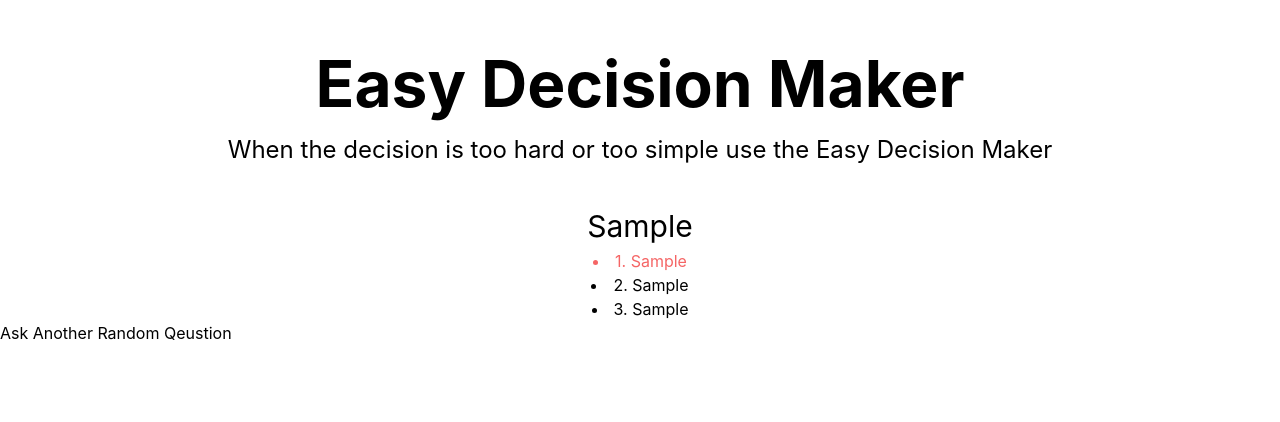
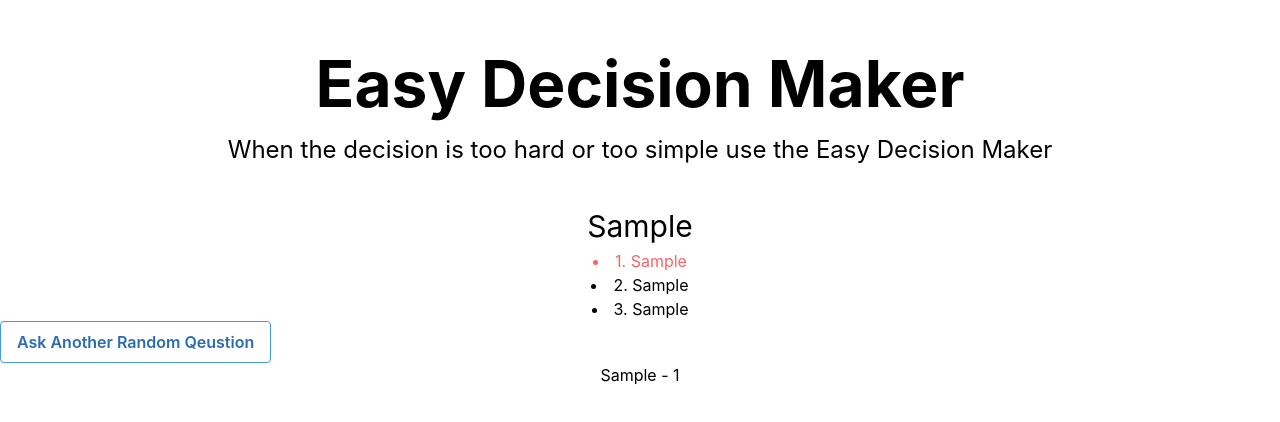
Before and after one commit to maduiep/Learnable20, a React (Create React App) app in the folder React-Projects/my-app/: page / in a window 1280 px wide. Both pictures are taken after typing "Sample", "Sample", "Sample", "Sample" into the empty fields and a click on the button "Submit". Shown: the top 422 px of the page. Built offline with nearby package versions, Linux system fonts and the light colour scheme.

Commit message:
adding popularity feature

```diff
--- a/React-Projects/my-app/package.json
+++ b/React-Projects/my-app/package.json
@@ -18,7 +18,7 @@
     "predeploy": "npm run build",
     "deploy": "gh-pages -d build",
     "start": "react-scripts start",
-    "build": "CI=false react-scripts build",
+    "build": "react-scripts build",
     "test": "react-scripts test",
     "eject": "react-scripts eject",
     "build:css": "tailwindcss build src/styles/tailwind.css -o src/styles/app.css"
--- a/React-Projects/my-app/src/App.js
+++ b/React-Projects/my-app/src/App.js
@@ -8,6 +8,37 @@ import "./styles/app.css";
 import Form from "./components/Form";
 
 const randomNumber = (limit) => Math.floor(Math.random() * limit);
+
+const QUESTIONS = "QUESTIONS";
+const incrementQuestion = (question) => {
+  // retrieve the question
+  const questions = JSON.parse(localStorage.getItem(QUESTIONS));
+
+  if (questions === null) {
+    localStorage.setItem(QUESTIONS, JSON.stringify([{ question, count: 1 }]));
+    return false;
+  }
+
+  // check if the question was in localstorage
+  const index = questions.findIndex((e) => e.question === question);
+
+  // if true
+  if (index > -1) {
+    // increment
+    questions[index].count += 1;
+  } else {
+    // else
+    // set to one
+    questions.push({
+      question,
+      count: 1,
+    });
+  }
+
+  localStorage.setItem(QUESTIONS, JSON.stringify(questions));
+};
+
+const getQuestions = () => JSON.parse(localStorage.getItem(QUESTIONS));
 
 function App() {
   const [page, setPage] = React.useState(0);
@@ -25,6 +56,7 @@ function App() {
             setQuestion(question);
             setOptions(options);
             setRandomOption(randomNumber(options.length));
+            incrementQuestion(question);
             console.log("Data arrived", question, options);
           }}
         />
@@ -38,7 +70,7 @@ function App() {
             </li>
           ))}
           <button
-            className="text-center https://docs.github.com/en/github/working-with-github-pages/configuring-a-publishing-source-for-your-github-pages-site"
+            className="text-center bg-transparent hover:bg-blue-500 text-blue-700 font-semibold hover:text-white py-2 px-4 border border-blue-500 hover:border-transparent rounded"
             type="text"
             onClick={() => {
               setPage(0);
@@ -46,6 +78,13 @@ function App() {
           >
             Ask Another Random Qeustion
           </button>
+          <div>
+            {getQuestions().map((e, idx) => (
+              <div>
+                {e.question} - {e.count}
+              </div>
+            ))}
+          </div>{" "}
         </span>
       )}
     </div>
--- a/React-Projects/my-app/src/components/Form.jsx
+++ b/React-Projects/my-app/src/components/Form.jsx
@@ -7,6 +7,7 @@ export function Form(props) {
 
   const handleSubmit = (evt) => {
     evt.preventDefault();
+    // validation
     props.whenSubmitted(question, options);
   };
 
```
